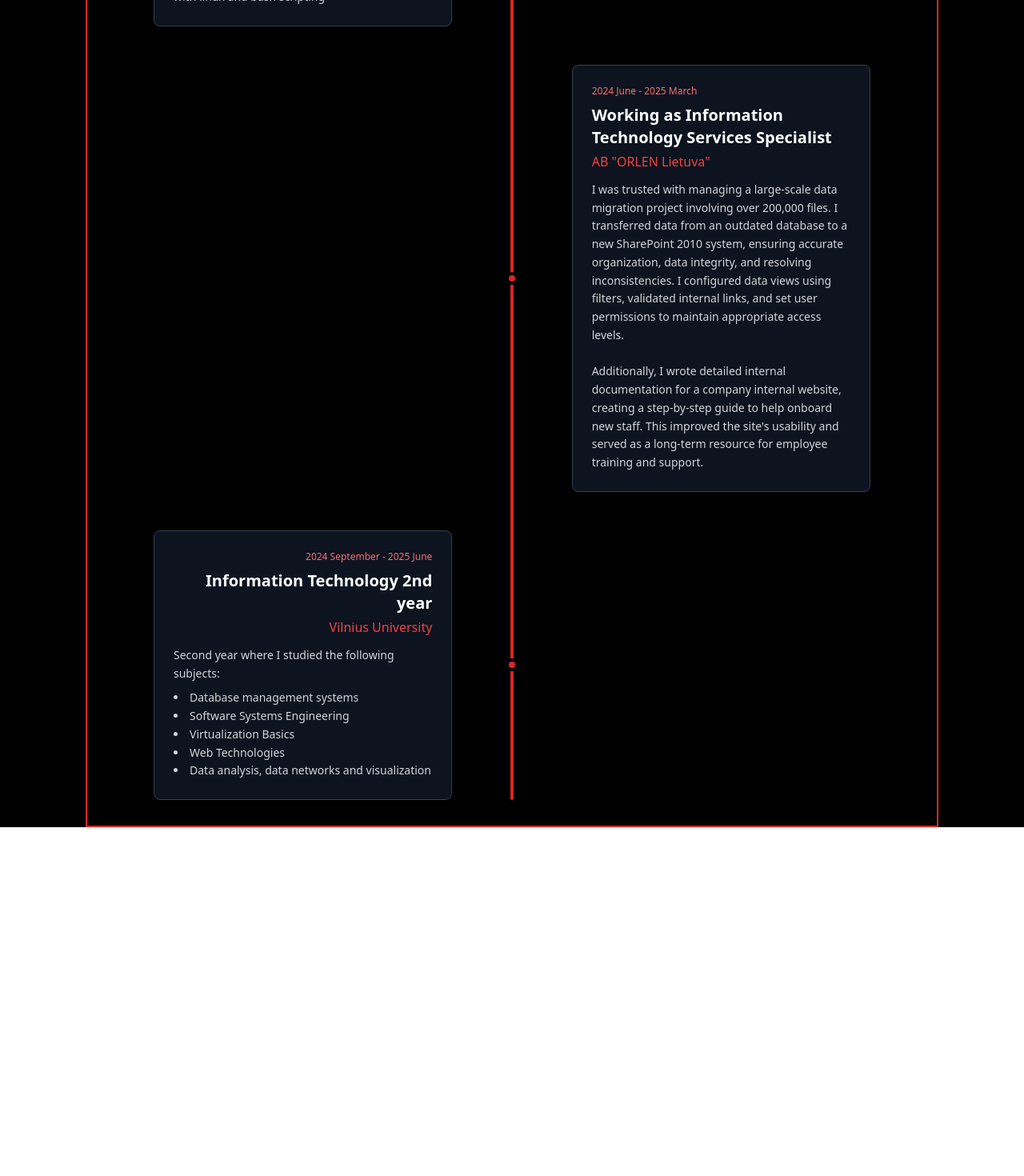
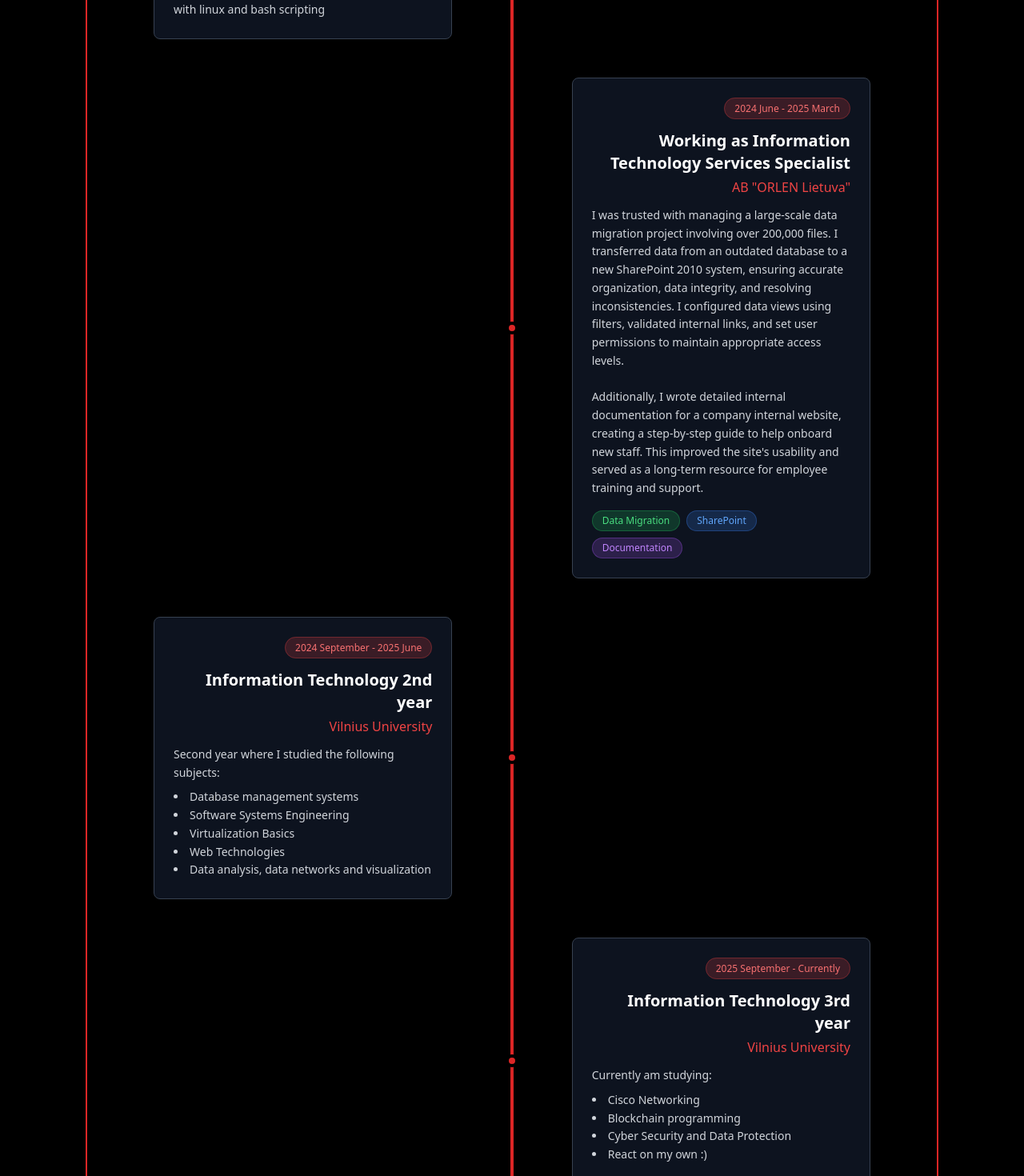
Before and after one commit to 32Butterfly/portfolio, a React (Create React App) app: page /#/aboutme in a window 1280 px wide. Shown: the part 940-2410 px from the top of the page at 80% size. Before the commit the page ends 1974 px from the top, so only its background shows below. Built offline with nearby package versions, Linux system fonts and the light colour scheme.

Commit message:
Slightly make the experiences look better and add current year

```diff
--- a/src/components/Experience.jsx
+++ b/src/components/Experience.jsx
@@ -16,6 +16,12 @@ function AboutMeExperience() {
     });
 
     const { ref: ref3, inView: inView3 } = useInView({
+        triggerOnce: true,
+        threshold: 0.5,
+        rootMargin: '30px'
+    });
+
+    const { ref: ref4, inView: inView4 } = useInView({
         triggerOnce: true,
         threshold: 0.5,
         rootMargin: '30px'
@@ -46,7 +52,9 @@ function AboutMeExperience() {
                     >
                     <div className="w-5/12 text-right ">
                       <div className="bg-gray-900/80 hover:bg-gray-800/90 rounded-lg p-6 shadow-xl hover:shadow-red-500/20 transition-all duration-300 transform hover:-translate-y-1 border border-gray-700 hover:border-red-500/50">
-                        <time className="text-xs font-medium text-red-400 mb-2 block">2023 September-2024 June</time>
+                        <div className="mb-4">
+                          <time className="text-xs font-medium text-red-400 bg-red-500/20 px-3 py-1 rounded-full border border-red-500/30">2023 September-2024 June</time>
+                        </div>
                         <h3 className="text-xl font-bold text-white mb-1">Information Technology 1st year</h3>
                         <h4 className="text-red-500 font-medium mb-3">Vilnius University</h4>
                         <p className="text-gray-300 text-sm leading-relaxed text-left">
@@ -76,12 +84,14 @@ function AboutMeExperience() {
                         transitionDelay: inView2 ? '200ms' : '0ms'
                     }}
                   >
-                    <div className="w-5/12 text-left">
+                    <div className="w-5/12 text-right">
                       <div className="bg-gray-900/80 hover:bg-gray-800/90 rounded-lg p-6 shadow-xl hover:shadow-red-500/20 transition-all duration-300 transform hover:-translate-y-1 border border-gray-700 hover:border-red-500/50">
-                        <time className="text-xs font-medium text-red-400 mb-2 block">2024 June - 2025 March </time>
+                        <div className="mb-4">
+                          <time className="text-xs font-medium text-red-400 bg-red-500/20 px-3 py-1 rounded-full border border-red-500/30">2024 June - 2025 March</time>
+                        </div>
                         <h3 className="text-xl font-bold text-white mb-1">Working as Information Technology Services Specialist</h3>
                         <h4 className="text-red-500 font-medium mb-3">AB "ORLEN Lietuva"</h4>
-                        <p className="text-gray-300 text-sm leading-relaxed">
+                        <p className="text-gray-300 text-sm leading-relaxed text-left">
                           I was trusted with managing a large-scale data migration project involving over 200,000 files. I
                           transferred data from an outdated database to a new SharePoint 2010 system, ensuring accurate
                           organization, data integrity, and resolving inconsistencies. I configured data views using filters,
@@ -90,6 +100,11 @@ function AboutMeExperience() {
                           a step-by-step guide to help onboard new staff. This improved the site's usability and served as a
                           long-term resource for employee training and support.
                         </p>
+                        <div className="mt-4 flex flex-wrap gap-2">
+                          <span className="bg-green-500/20 text-green-400 px-3 py-1 rounded-full text-xs border border-green-500/30">Data Migration</span>
+                          <span className="bg-blue-500/20 text-blue-400 px-3 py-1 rounded-full text-xs border border-blue-500/30">SharePoint</span>
+                          <span className="bg-purple-500/20 text-purple-400 px-3 py-1 rounded-full text-xs border border-purple-500/30">Documentation</span>
+                        </div>
                       </div>
                     </div>
                     <div className="w-2/12 flex justify-center">
@@ -108,7 +123,9 @@ function AboutMeExperience() {
                   >
                     <div className="w-5/12 text-right">
                       <div className="bg-gray-900/80 hover:bg-gray-800/90 rounded-lg p-6 shadow-xl hover:shadow-red-500/20 transition-all duration-300 transform hover:-translate-y-1 border border-gray-700 hover:border-red-500/50">
-                        <time className="text-xs font-medium text-red-400 mb-2 block">2024 September - 2025 June</time>
+                        <div className="mb-4">
+                          <time className="text-xs font-medium text-red-400 bg-red-500/20 px-3 py-1 rounded-full border border-red-500/30">2024 September - 2025 June</time>
+                        </div>
                         <h3 className="text-xl font-bold text-white mb-1">Information Technology 2nd year</h3>
                         <h4 className="text-red-500 font-medium mb-3">Vilnius University</h4>
                         <p className="text-gray-300 text-sm leading-relaxed text-left">
@@ -127,6 +144,38 @@ function AboutMeExperience() {
                       <div className="w-4 h-4 bg-red-600 rounded-full border-4 border-black shadow-lg transform transition-all duration-300 hover:scale-125 hover:bg-red-500"></div>
                     </div>
                   </div>
+
+                  <div
+                    ref={ref4}
+                    className={`flex items-center flex-row-reverse transition-all duration-700 ${
+                        inView3 ? 'opacity-100 translate-y-0' : 'opacity-0 translate-y-8'
+                    }`}
+                    style={{
+                        transitionDelay: inView4 ? '200ms' : '0ms'
+                    }}
+                  >
+                    <div className="w-5/12 text-right">
+                      <div className="bg-gray-900/80 hover:bg-gray-800/90 rounded-lg p-6 shadow-xl hover:shadow-red-500/20 transition-all duration-300 transform hover:-translate-y-1 border border-gray-700 hover:border-red-500/50">
+                        <div className="mb-4">
+                          <time className="text-xs font-medium text-red-400 bg-red-500/20 px-3 py-1 rounded-full border border-red-500/30">2025 September - Currently</time>
+                        </div>
+                        <h3 className="text-xl font-bold text-white mb-1">Information Technology 3rd year</h3>
+                        <h4 className="text-red-500 font-medium mb-3">Vilnius University</h4>
+                        <p className="text-gray-300 text-sm leading-relaxed text-left">
+                          Currently am studying:
+                          <ul className="list-disc list-inside mt-2">
+                            <li>Cisco Networking</li>
+                            <li>Blockchain programming</li>
+                            <li>Cyber Security and Data Protection</li>
+                            <li>React on my own :)</li>
+                          </ul>
+                        </p>
+                      </div>
+                    </div>
+                    <div className="w-2/12 flex justify-center">
+                      <div className="w-4 h-4 bg-red-600 rounded-full border-4 border-black shadow-lg transform transition-all duration-300 hover:scale-125 hover:bg-red-500"></div>
+                    </div>
+                  </div>
                 </div>
               </div>
             </div>
```
